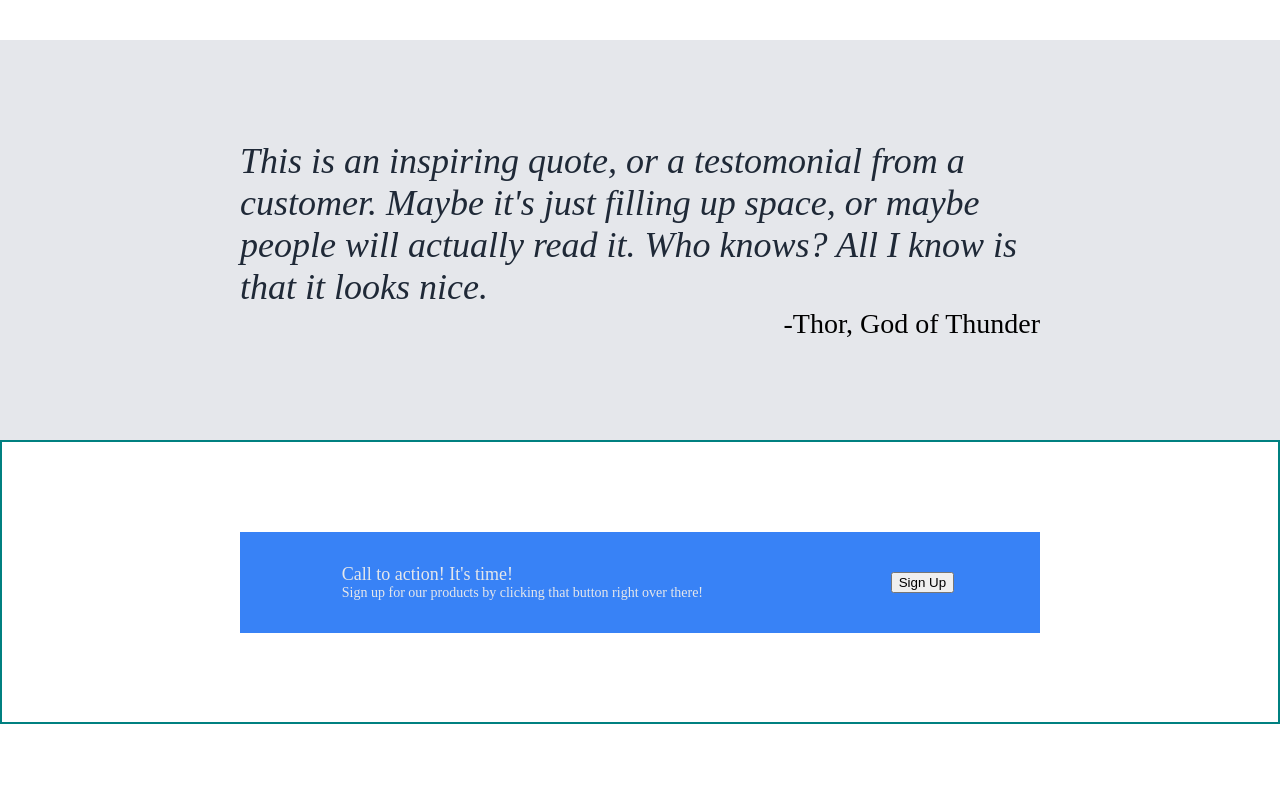
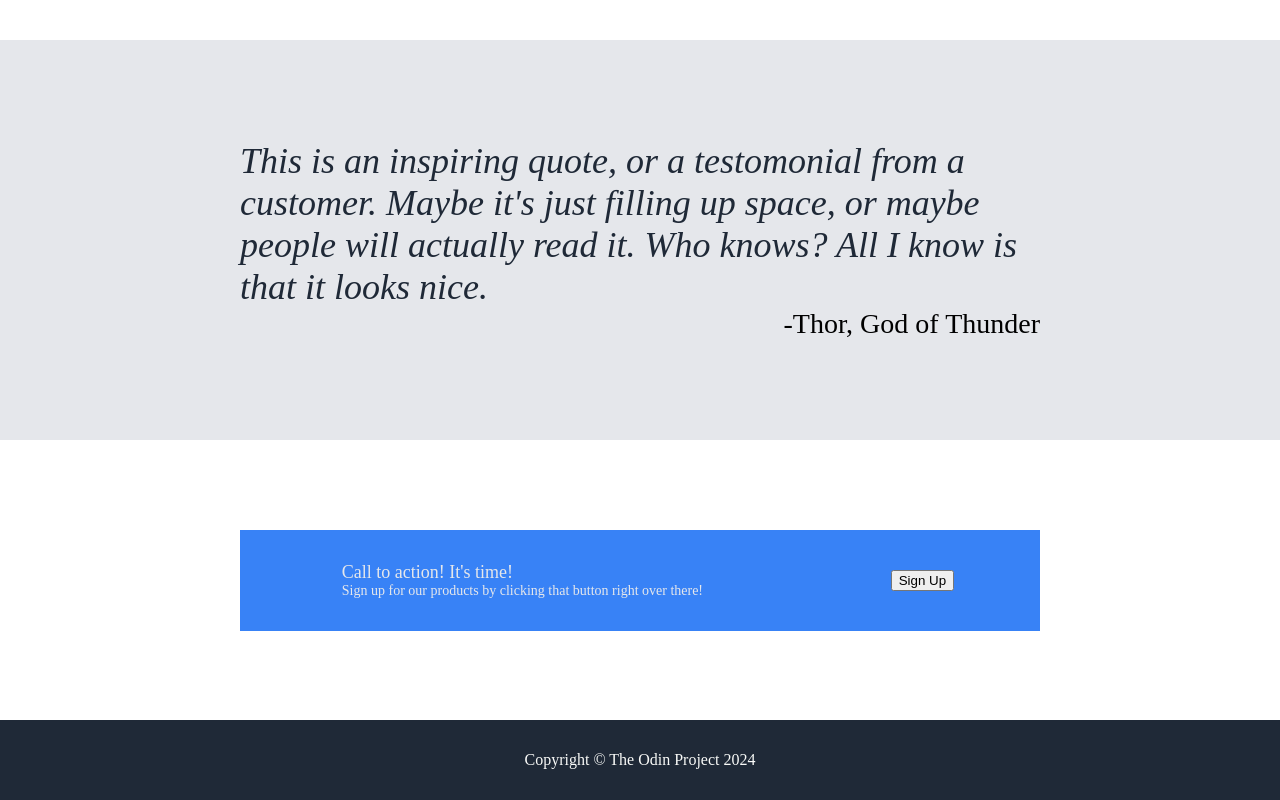
Before and after one commit to Asim-commits/landing-page, a plain HTML site: page index.html in a window 1280 px wide. Shown: the part 760-1560 px from the top of the page. Before the commit the page ends 1484 px from the top, so only its background shows below. Drawn offline with Linux system fonts and the light colour scheme.

Commit message:
Copyright Section Finished.....Button styling left

```diff
--- a/index.html
+++ b/index.html
@@ -77,6 +77,11 @@
                     </div>
                 </div>
             </div>
+            <div class="footer">
+                <div class="copyright-section">
+                    <span>Copyright &copy; The Odin Project 2024</span>
+                </div>
+            </div>
         </div>
     </body>
 </html>
--- a/styles.css
+++ b/styles.css
@@ -137,7 +137,6 @@ p.hero-paragraph {
 }
 
 .signup-section {
-    border: 2px solid teal;
     height: 35%;
     display: flex;
     /* align-content: center; */
@@ -169,3 +168,15 @@ p.hero-paragraph {
 .button-container {
     margin: 16px;
 }
+
+.footer {
+    height: 10%;
+    display: flex;
+    justify-content: center;
+    align-items: center;
+    background-color: #1f2937
+}
+
+span {
+    color: #f9faf8;
+}
```
